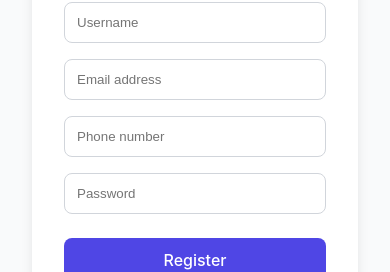
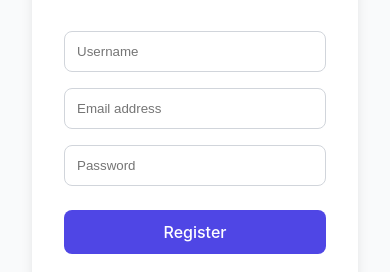
Before and after one commit to samuvel145/fakestoreFrontend, a React (Vite) app: page /register in a window 390 px wide. Shown: the part 373-645 px from the top of the page. Built offline with nearby package versions, Linux system fonts and the light colour scheme; no server answers.

Commit message:
chore(auth): remove phone number input from registration page

```diff
--- a/src/pages/RegisterPage.jsx
+++ b/src/pages/RegisterPage.jsx
@@ -10,7 +10,6 @@ export default function RegisterPage() {
   const [username, setUsername] = useState('');
   const [email, setEmail] = useState('');
   const [password, setPassword] = useState('');
-  const [phone, setPhone] = useState('');
 
   const [isLoading, setIsLoading] = useState(false);
   const [error, setError] = useState('');
@@ -22,7 +21,7 @@ export default function RegisterPage() {
 
   const handleSubmit = async (e) => {
     e.preventDefault();
-    if (!username || !email || !password || !phone) {
+    if (!username || !email || !password) {
       setError('Please fill all fields');
       return;
     }
@@ -39,7 +38,7 @@ export default function RegisterPage() {
         password: password,
         name: { firstname: username, lastname: '' },
         address: { city: '', street: '', number: 0, zipcode: '', geolocation: { lat: '0', long: '0' } },
-        phone: phone
+        phone: ''
       };
 
       const result = await registerUser(userData);
@@ -48,14 +47,13 @@ export default function RegisterPage() {
         // Since Fake Store API doesn't actually save POST data, we save it locally
         // so that the login page can recognize newly registered users.
         const localUsers = JSON.parse(localStorage.getItem('localUsers') || '[]');
-        localUsers.push({ username, email, password, phone, id: result.id });
+        localUsers.push({ username, email, password, id: result.id });
         localStorage.setItem('localUsers', JSON.stringify(localUsers));
 
         setSuccess('Account created successfully! You can now log in.');
         setUsername('');
         setEmail('');
         setPassword('');
-        setPhone('');
 
         // Optional: Redirect to login after 2 seconds
         setTimeout(() => {
@@ -146,22 +144,6 @@ export default function RegisterPage() {
           </div>
           <div>
             <input
-              type="text"
-              placeholder="Phone number"
-              value={phone}
-              onChange={(e) => setPhone(e.target.value)}
-              style={{
-                width: '100%',
-                padding: '0.75rem',
-                borderRadius: '0.5rem',
-                border: '1px solid #d1d5db',
-                outline: 'none',
-                boxSizing: 'border-box'
-              }}
-            />
-          </div>
-          <div>
-            <input
               type="password"
               placeholder="Password"
               value={password}
```
